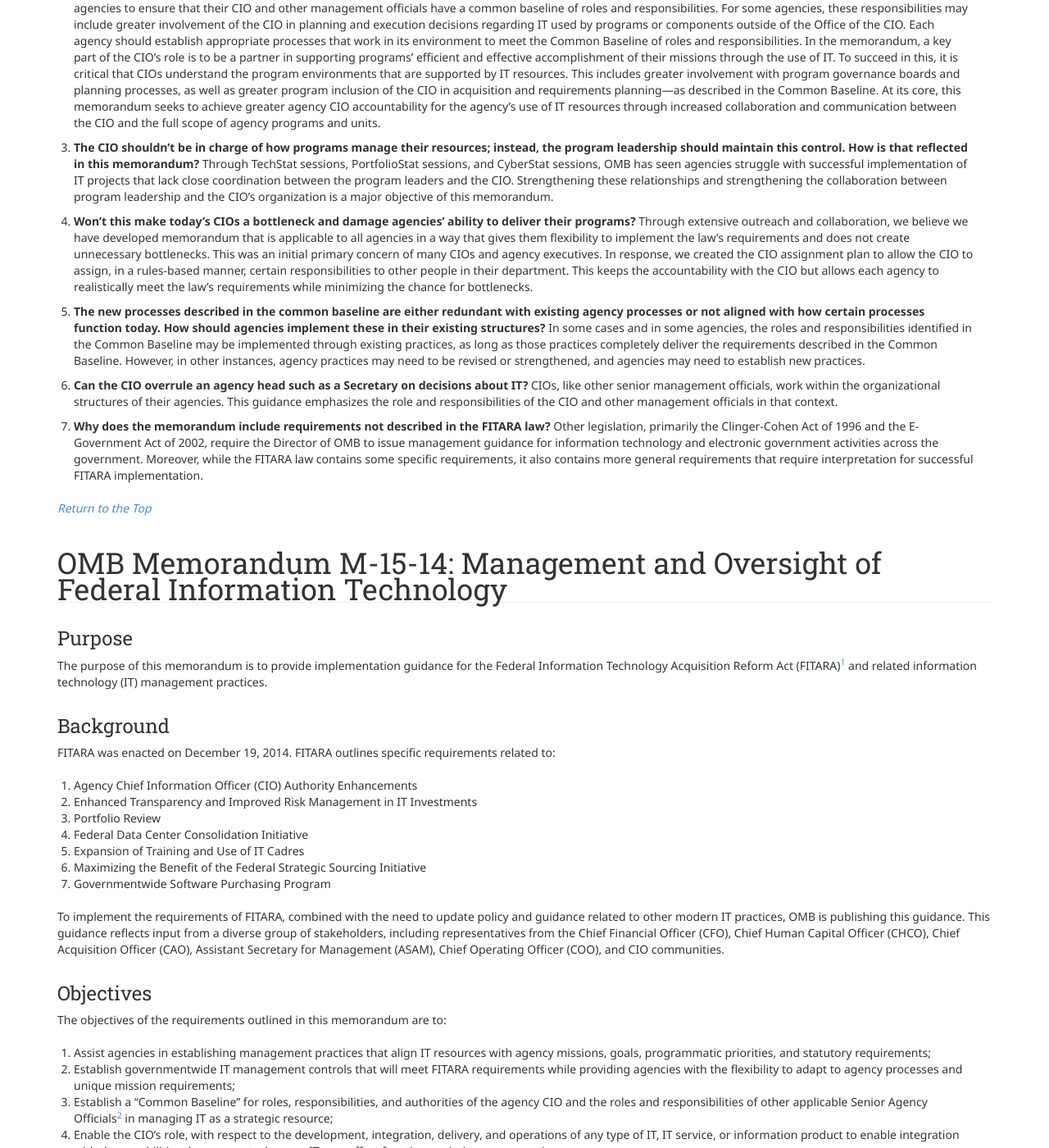
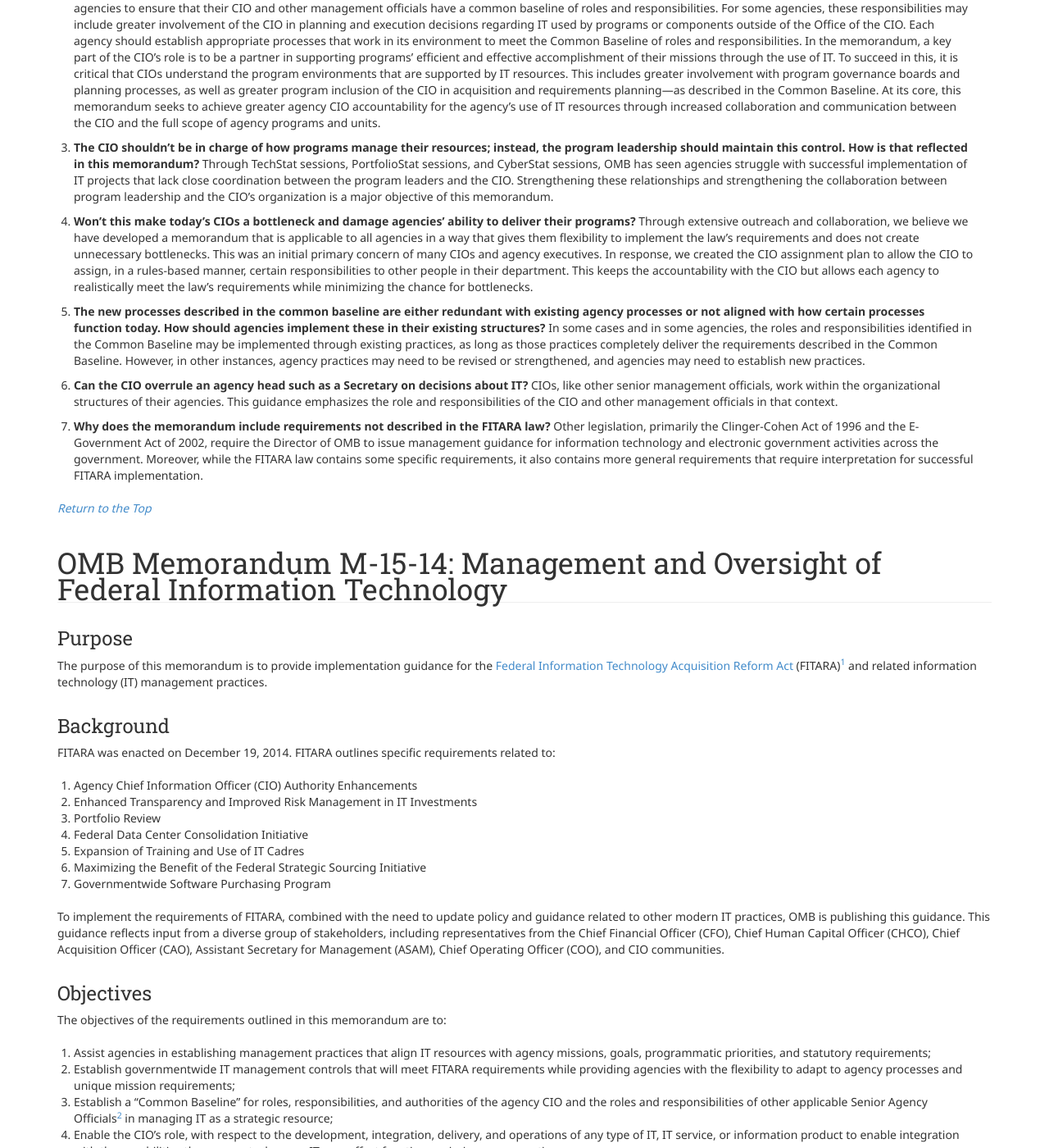
Before and after one commit to WhiteHouse/fitara, a Jekyll site: the page built from index.md, in a window 1280 px wide and 1400 px high, scrolled down 866 px. Shown: the whole window at 82% size. Built offline with Jekyll 4.4.1, drawn with Linux system fonts in a browser that asks for light colours; part of the change alters nothing that is shown; some of the changed text lies outside the part shown.

```diff
--- a/index.md
+++ b/index.md
@@ -29,7 +29,7 @@ This memorandum would require agencies to ensure that their CIO and other manage
 Through TechStat sessions, PortfolioStat sessions, and CyberStat sessions, OMB has seen agencies struggle with successful implementation of IT projects that lack close coordination between the program leaders and the CIO. Strengthening these relationships and strengthening the collaboration between program leadership and the CIO’s organization is a major objective of this memorandum.
 
 4. **Won’t this make today’s CIOs a bottleneck and damage agencies’ ability to deliver their programs?**
-Through extensive outreach and collaboration, we believe we have developed memorandum that is applicable to all agencies in a way that gives them flexibility to implement the law’s requirements and does not create unnecessary bottlenecks. This was an initial primary concern of many CIOs and agency executives. In response, we created the CIO assignment plan to allow the CIO to assign, in a rules-based manner, certain responsibilities to other people in their department. This keeps the accountability with the CIO but allows each agency to realistically meet the law’s requirements while minimizing the chance for bottlenecks.
+Through extensive outreach and collaboration, we believe we have developed a memorandum that is applicable to all agencies in a way that gives them flexibility to implement the law’s requirements and does not create unnecessary bottlenecks. This was an initial primary concern of many CIOs and agency executives. In response, we created the CIO assignment plan to allow the CIO to assign, in a rules-based manner, certain responsibilities to other people in their department. This keeps the accountability with the CIO but allows each agency to realistically meet the law’s requirements while minimizing the chance for bottlenecks.
 
 5. **The new processes described in the common baseline are either redundant with existing agency processes or not aligned with how certain processes function today. How should agencies implement these in their existing structures?**
 In some cases and in some agencies, the roles and responsibilities identified in the Common Baseline may be implemented through existing practices, as long as those practices completely deliver the requirements described in the Common Baseline. However, in other instances, agency practices may need to be revised or strengthened, and agencies may need to establish new practices.
@@ -46,7 +46,7 @@ _[Return to the Top]()_
 ## OMB Memorandum M-15-14: Management and Oversight of Federal Information Technology
 
 ### Purpose
-The purpose of this memorandum is to provide implementation guidance for the Federal Information Technology Acquisition Reform Act (FITARA)[^1] and related information technology (IT) management practices.
+The purpose of this memorandum is to provide implementation guidance for the [Federal Information Technology Acquisition Reform Act](https://www.congress.gov/113/plaws/publ291/PLAW-113publ291.pdf#page=148) (FITARA)[^1] and related information technology (IT) management practices.
 
 ### Background
 FITARA was enacted on December 19, 2014. FITARA outlines specific requirements related to:
@@ -795,7 +795,7 @@ _[Return to the Top]()_
 
 ## Endnotes
 
-[^1]: Title VIII, Subtitle D of the National Defense Authorization Act (NDAA) for Fiscal Year 2015, Pub. L. No. 113-291. Further references in the text that refer to “FITARA” refer to these sections.
+[^1]: [Title VIII, Subtitle D of the National Defense Authorization Act (NDAA) for Fiscal Year 2015, Pub. L. No. 113-291](https://www.congress.gov/113/plaws/publ291/PLAW-113publ291.pdf#page=148). Further references in the text that refer to “FITARA” refer to these sections.
 [^2]: Senior Agency Officials, as referred to in this guidance, include positions such as the CFO, CHCO, CAO, ASAM, COO, and Program Manager.
 [^3]: Agencies listed in 31 U.S.C. § 901 (b)(1) and (b)(2).
 [^4]: M-14-08 FY2014 PortfolioStat Guidance available at: [https://www.whitehouse.gov/sites/default/files/omb/memoranda/2014/m-14-08.pdf](https://www.whitehouse.gov/sites/default/files/omb/memoranda/2014/m-14-08.pdf).
```
